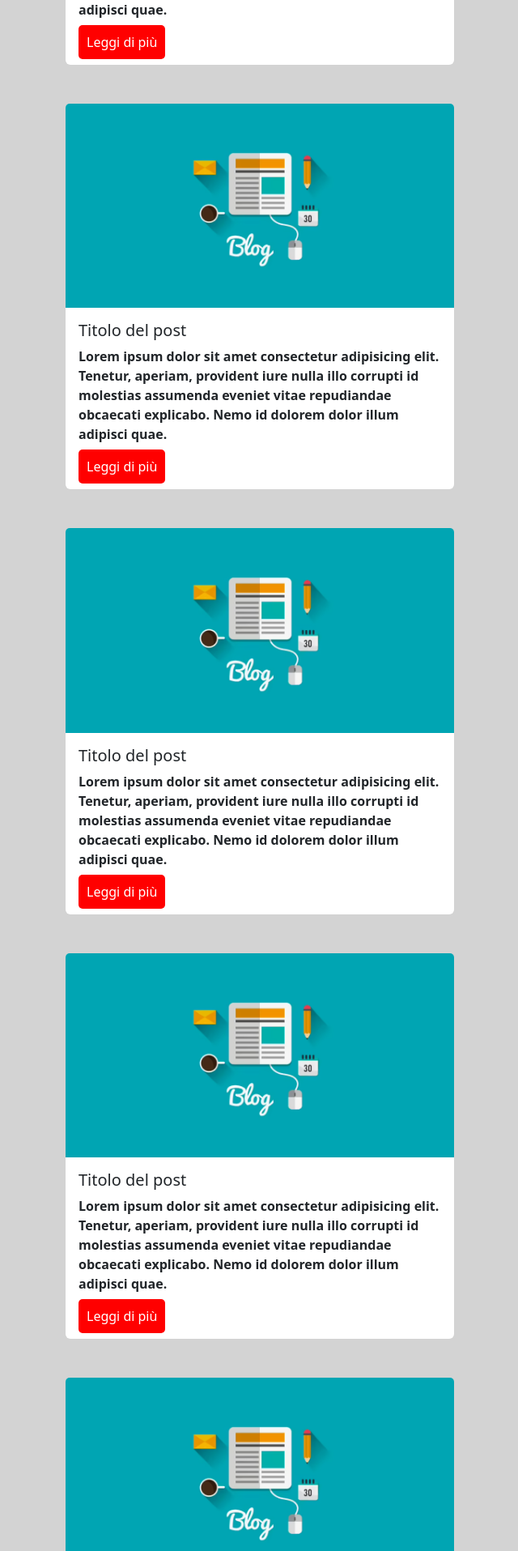
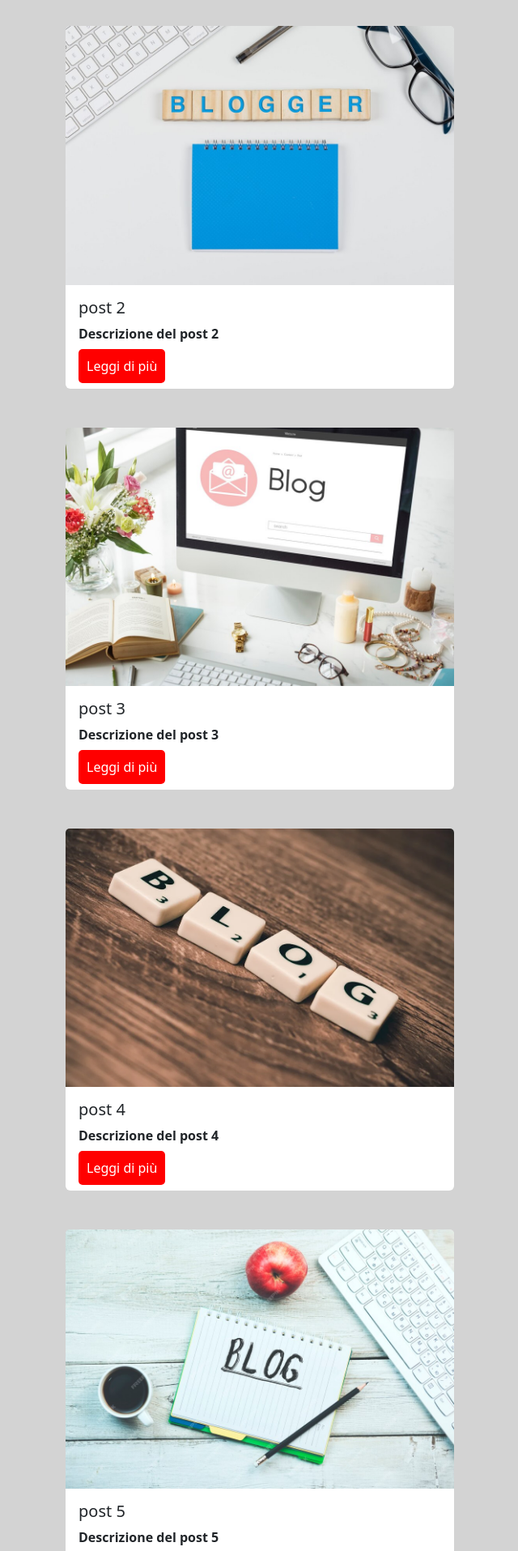
Before and after one commit to DavidIncarbone/react-components, a React (Vite) app: page / in a window 1280 px wide. Shown: the part 484-2399 px from the top of the page at 81% size, without its empty margins (319-959 px from the left). Built offline with nearby package versions, Linux system fonts and the light colour scheme.

Commit message:
add card from array

```diff
--- a/src/App.jsx
+++ b/src/App.jsx
@@ -1,3 +1,4 @@
+import posts from "./data/posts"
 import Header from "./components/Header";
 import Main from "./components/Main";
 import Footer from "./components/Footer";
--- a/src/components/Card.jsx
+++ b/src/components/Card.jsx
@@ -1,21 +1,30 @@
 import Button from "./Button";
+import posts from "../data/posts"
 
-function Card(titolo, descrizione, immagine) {
+console.log(posts.length)
 
+function Card({ titolo, descrizione, immagine }) {
+
+    return (
+        posts.map((post) => {
             return (
 
                 <div className="card container mb-5" style={{
                     width: 30 + "rem"
                 }}>
-            <img className="card-img-top" src="/blog-1.avif" alt="Card image cap" />
+                    <img className="card-img-top" src={post.immagine} alt="Card image cap" />
                     <div className="card-body">
-                <h5 className="card-title">Titolo del post</h5>
-                <p className="card-text"><b>Lorem ipsum dolor sit amet consectetur adipisicing elit. Tenetur, aperiam, provident iure nulla illo corrupti id molestias assumenda eveniet vitae repudiandae obcaecati explicabo. Nemo id dolorem dolor illum adipisci quae.</b></p>
+                        <h5 className="card-title">{post.titolo}</h5>
+                        <p className="card-text"><b>{post.descrizione}</b></p>
                         <Button />
                     </div>
                 </div>
+            )
+        })
 
     )
+
+
 }
 
 export default Card;
--- a/src/components/Main.jsx
+++ b/src/components/Main.jsx
@@ -1,14 +1,13 @@
+import posts from "../data/posts"
 import Card from "./Card"
 
 function Main() {
 
     return (
         <>
-            <Card />
-            <Card />
-            <Card />
-            <Card />
-            <Card />
+            <main>
+                <Card />
+            </main>
         </>
     )
 }
--- a/src/data/posts.js
+++ b/src/data/posts.js
@@ -1,27 +1,28 @@
 const posts = [
     {
         titolo: "post 1",
-        descrizione: "Descrizione dell'post 1",
+        descrizione: "Descrizione del post 1",
         immagine: "./blog-1.avif"
     },
     {
         titolo: "post 2",
-        descrizione: "Descrizione dell'post 2",
+        descrizione: "Descrizione del post 2",
         immagine: "./blog-2.jpg"
     },
     {
         titolo: "post 3",
-        descrizione: "Descrizione dell'post 3",
+        descrizione: "Descrizione del post 3",
         immagine: "./blog-3.jpg"
     },
     {
         titolo: "post 4",
-        descrizione: "Descrizione dell'post 4",
-        immagine: "./blog-4.jpg"
+        descrizione: "Descrizione del post 4",
+        immagine: "./blog-4.webp"
+
     },
     {
         titolo: "post 5",
-        descrizione: "Descrizione dell'post 5",
+        descrizione: "Descrizione del post 5",
         immagine: "./blog-5.jpg"
     }
 ];
```
Also changed, not shown: public/blog-4.webp (added). Lines whose indentation alone changed are shown as unchanged.
